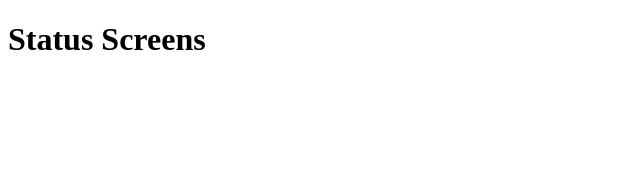
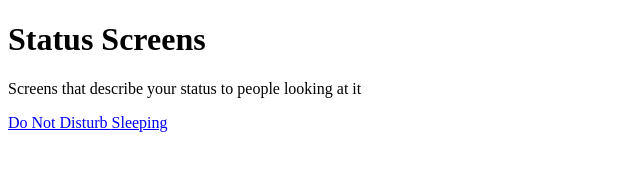
Before and after one commit to friedegg796/status-screens, a plain HTML site: page index.html in a window 1280 px wide. Shown: the whole page, without its empty margins (0-640 px from the left). Drawn offline with Linux system fonts and the light colour scheme.

Commit message:
Mon, Nov 16, 2026, 2:07 PM -05:00

```diff
--- a/index.html
+++ b/index.html
@@ -9,8 +9,12 @@
   <body>
     <header>
  <h1> Status Screens </h1>
+<p> Screens that describe your status to people looking at it</p>
+ </header>
 
- </header>
+
+ <a href="Screens/DND.html"> Do Not Disturb </a>
+ <a href="Screens/sleeping.html"> Sleeping </a>
 
 
 
```
Also changed, not shown: Screens/DND.html (added), Screens/sleeping.html (added).
